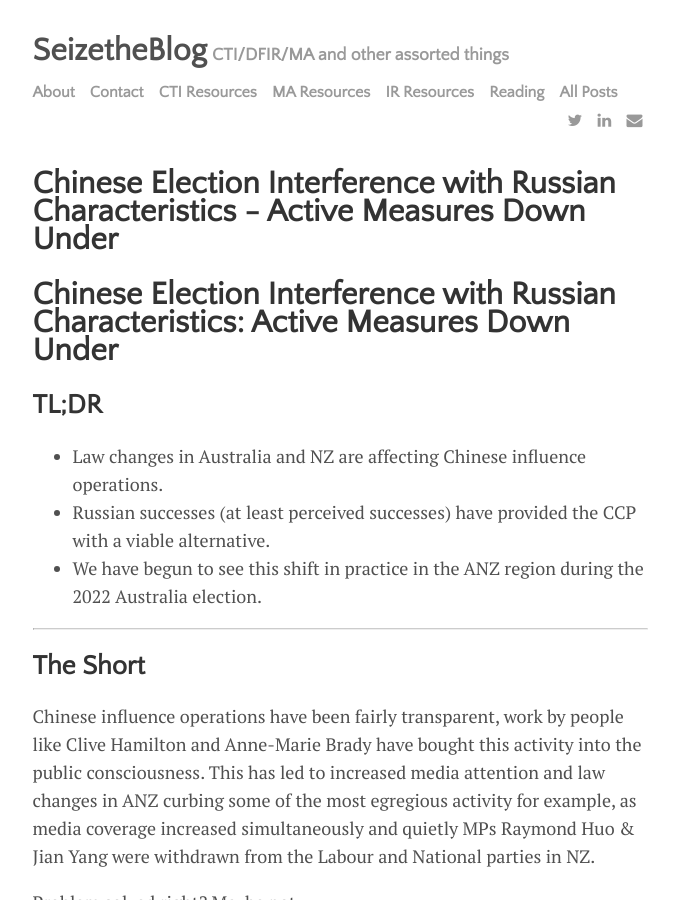
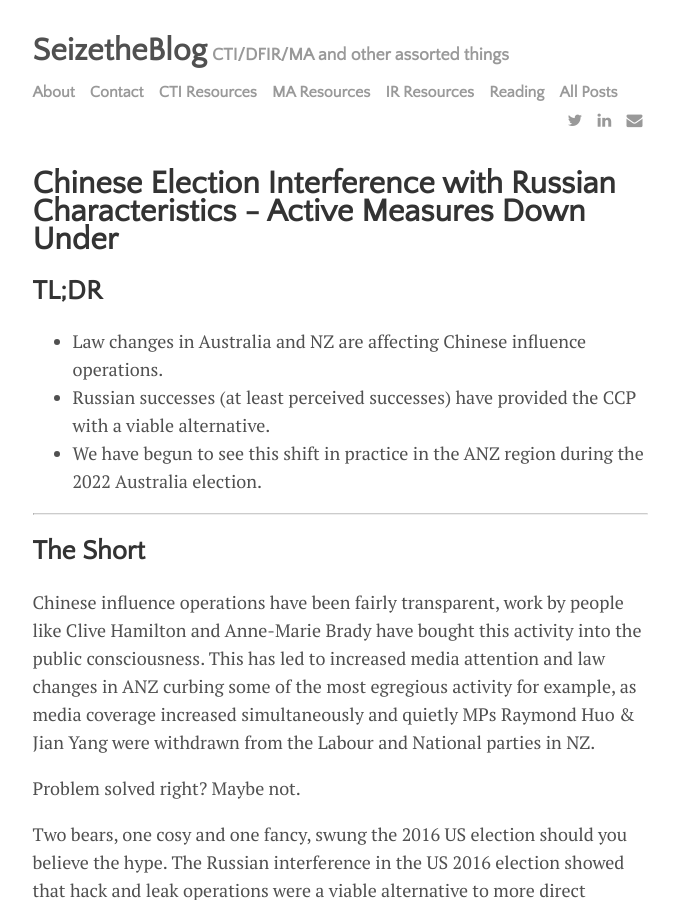
Before and after one commit to seizethecheese/seizethecheese.github.io, a Jekyll site: the page built from _posts/2022-07-09-post.md, in a window 1280 px wide and 900 px high. Shown: the whole window, without its empty margins (300-979 px from the left). Built offline with Jekyll 4.4.1, drawn with Linux system fonts in a browser that asks for light colours; some web fonts are replaced.

Commit message:
Update 2022-07-09-post.md

```diff
--- a/_posts/2022-07-09-post.md
+++ b/_posts/2022-07-09-post.md
@@ -3,7 +3,6 @@ layout: page
 title: Chinese Election Interference with Russian Characteristics - Active Measures Down Under
 permalink: /AMDU
 ---
-# Chinese Election Interference with Russian Characteristics: Active Measures Down Under
 
 ## TL;DR
 
```
